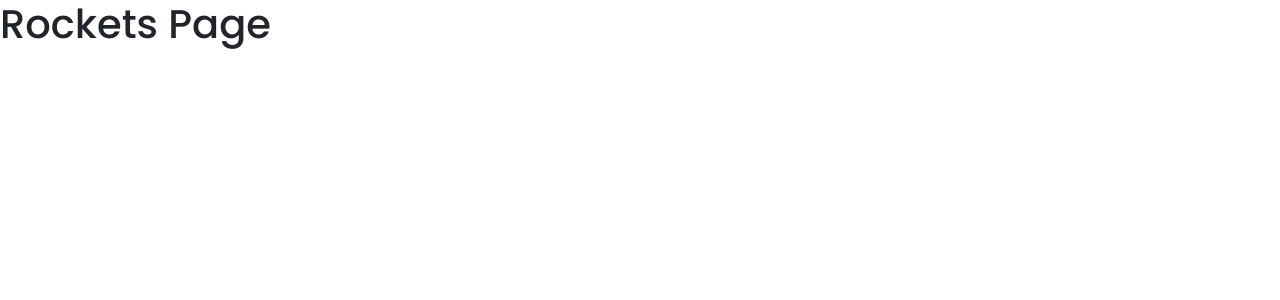
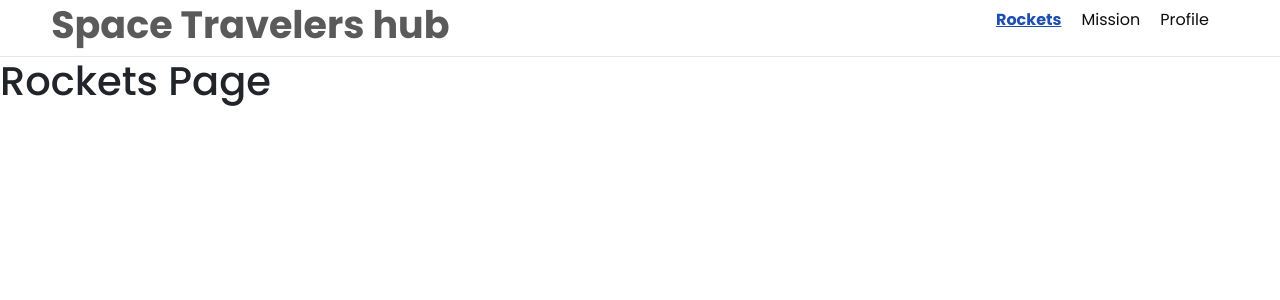
Before and after one commit to chiztechnology/space-travelers, a React (Create React App) app: page / in a window 1280 px wide. Shown: the top 300 px of the page. Built offline with nearby package versions, Linux system fonts and the light colour scheme.

Commit message:
Set basic structure of the app

```diff
--- a/src/App.js
+++ b/src/App.js
@@ -2,6 +2,7 @@ import React from 'react';
 import { Provider } from 'react-redux';
 import { Route, Routes } from 'react-router-dom';
 import MissionsPage from './pages/Missions';
+import Navbar from './pages/Navbar';
 import ProfilePage from './pages/Profile';
 import RocketsPage from './pages/Rockets';
 import store from './redux/configureStore';
@@ -10,12 +11,18 @@ function App() {
   return (
     <div className="App">
       <Provider store={store}>
+        <div className="app-body">
+          {/* create static navbar */}
+          <Navbar />
+          {/* routes */}
           <Routes>
             <Route index element={<RocketsPage />} />
             <Route path="/rockets" element={<RocketsPage />} />
             <Route path="/missions" element={<MissionsPage />} />
             <Route path="/profile" element={<ProfilePage />} />
           </Routes>
+        </div>
+
       </Provider>
     </div>
   );
--- /dev/null
+++ b/src/pages/Navbar.css
@@ -0,0 +1,39 @@
+.navbar-container {
+  padding: 0 4%;
+  background-color: #fff;
+  border-bottom: 1px solid #e8e8e8;
+  display: flex;
+  align-items: center;
+}
+
+.navbar-left-align {
+  display: flex;
+  justify-content: space-between;
+  width: 100%;
+}
+
+.navbar-logo-link {
+  text-decoration: none;
+  font-size: 38px;
+  font-weight: bold;
+  color: #5b5a5a;
+}
+
+.navbar-ul {
+  display: flex;
+  list-style-type: none;
+  align-items: center;
+  justify-content: center;
+}
+
+.navbar-li-item {
+  text-decoration: none;
+  color: rgb(13, 13, 13);
+  margin-right: 20px;
+}
+
+.active {
+  text-decoration: underline;
+  font-weight: bold;
+  color: #1e4fb1;
+}
--- /dev/null
+++ b/src/pages/Navbar.js
@@ -0,0 +1,21 @@
+import React, { useState } from 'react';
+import { Link } from 'react-router-dom';
+import './Navbar.css';
+
+const Navbar = () => {
+  const [activeMenu, setActiveMenu] = useState('rockets');
+  return (
+    <div className="navbar-container">
+      <div className="navbar-left-align">
+        <h1 className="logo"><Link className="navbar-logo-link" to="/">Space Travelers hub</Link></h1>
+        <ul className="navbar-ul">
+          <li className="navbar-ul-li"><Link className={`navbar-li-item ${activeMenu === 'rockets' ? 'active' : ''}`} to="/rockets" onClick={() => setActiveMenu('rockets')}>Rockets</Link></li>
+          <li className="navbar-ul-li"><Link className={`navbar-li-item ${activeMenu === 'missions' ? 'active' : ''}`} to="/missions" onClick={() => setActiveMenu('missions')}>Mission</Link></li>
+          <li className="navbar-ul-li"><Link className={`navbar-li-item ${activeMenu === 'profile' ? 'active' : ''}`} to="/profile" onClick={() => setActiveMenu('profile')}>Profile</Link></li>
+        </ul>
+      </div>
+    </div>
+  );
+};
+
+export default Navbar;
```
Lines whose indentation alone changed are shown as unchanged.
